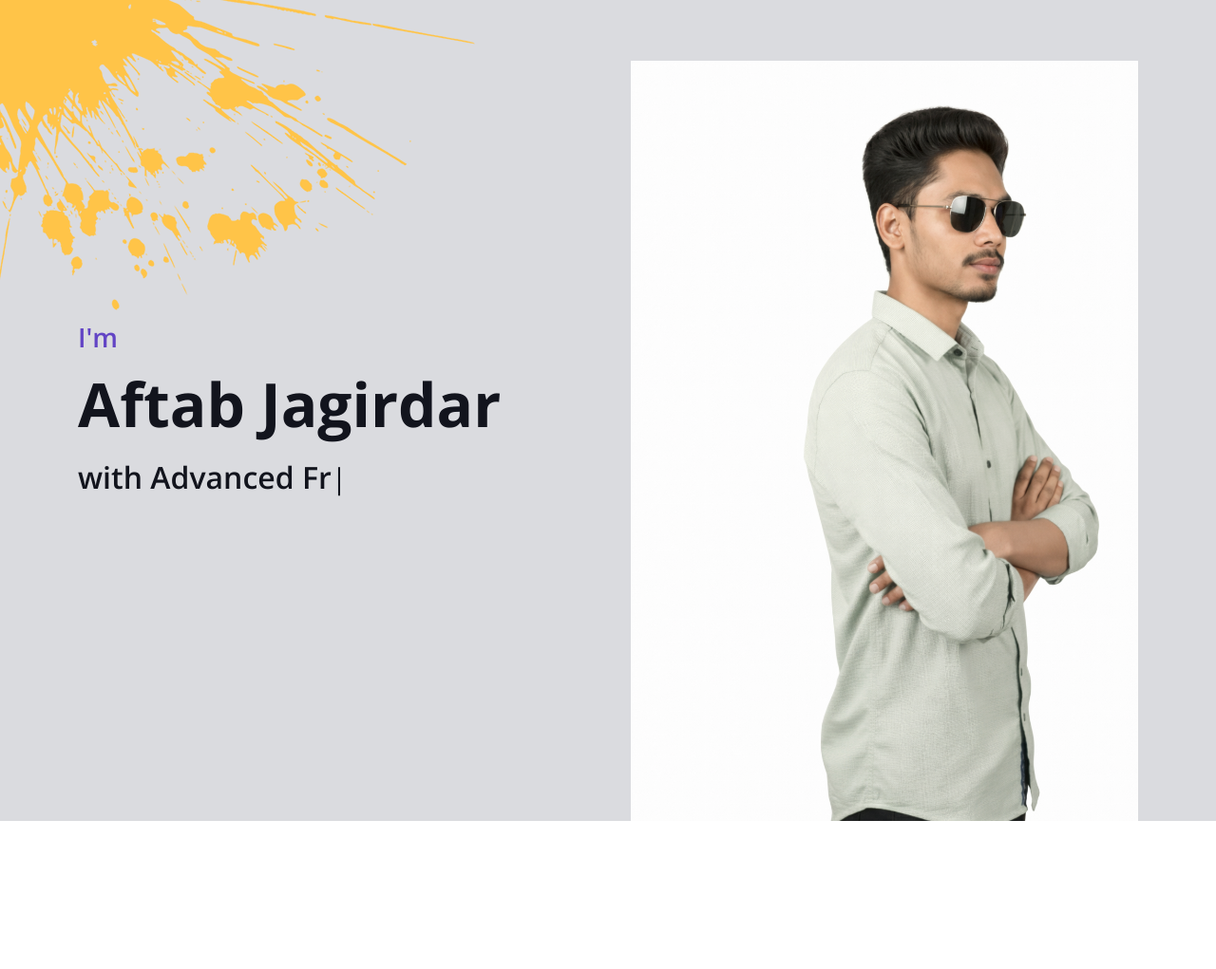
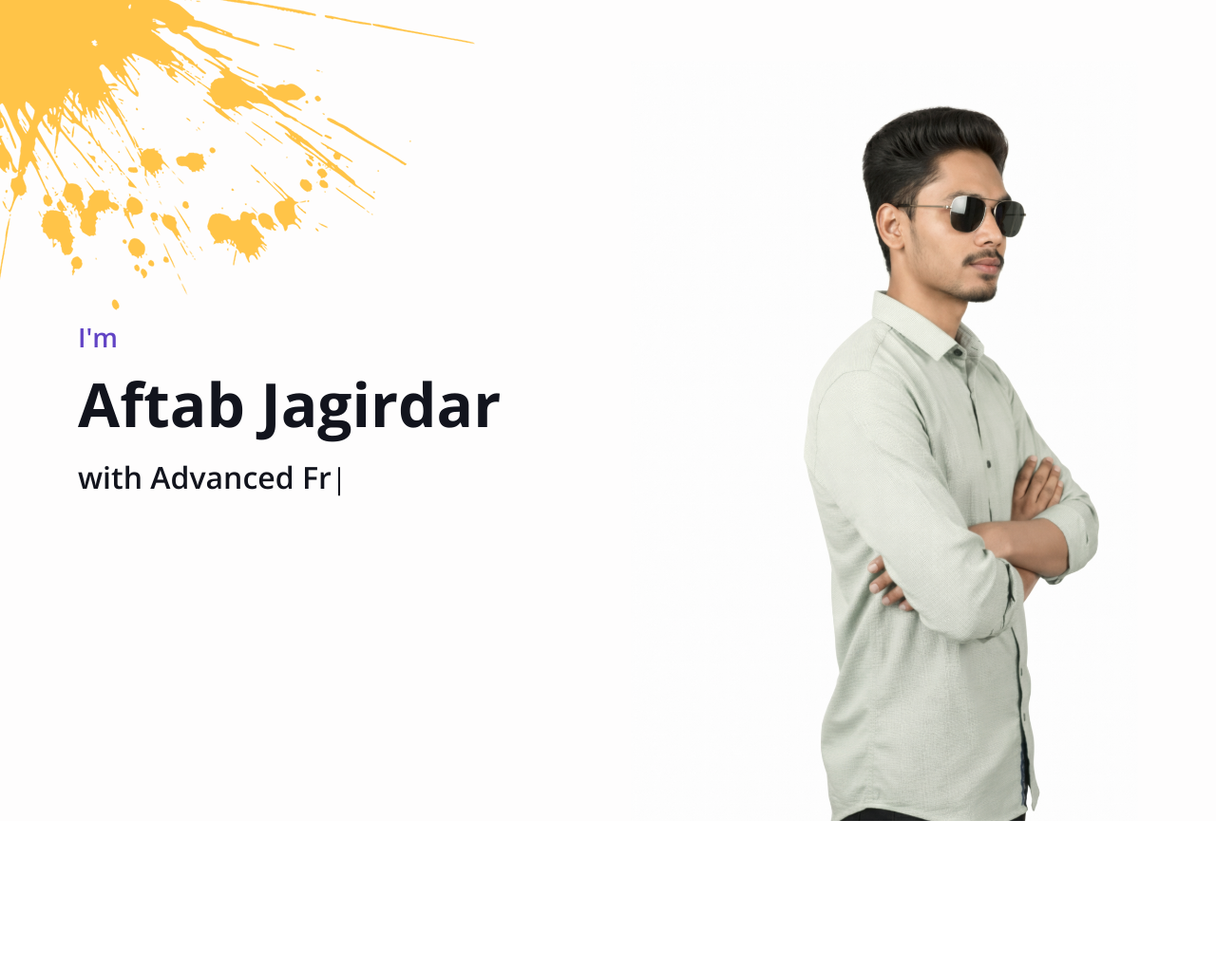
Before and after one commit to aftabsoftware/aftabgithub.github.io, a PHP site: page / in a window 1280 px wide. Shown: the top 1021 px of the page at 95% size. Run offline with PHP 8.4, Linux system fonts and the light colour scheme; some libraries are stand-ins or nearby versions.

Commit message:
Update style.css

```diff
--- a/css/style.css
+++ b/css/style.css
@@ -14,7 +14,7 @@
     z-index: 99;
 }
 .banner-sec{
-	background-color:#dadbdf !important;
+	background-color:#fefdfd !important;
 }
 .my-6 {
     margin-top: 6rem;
```
